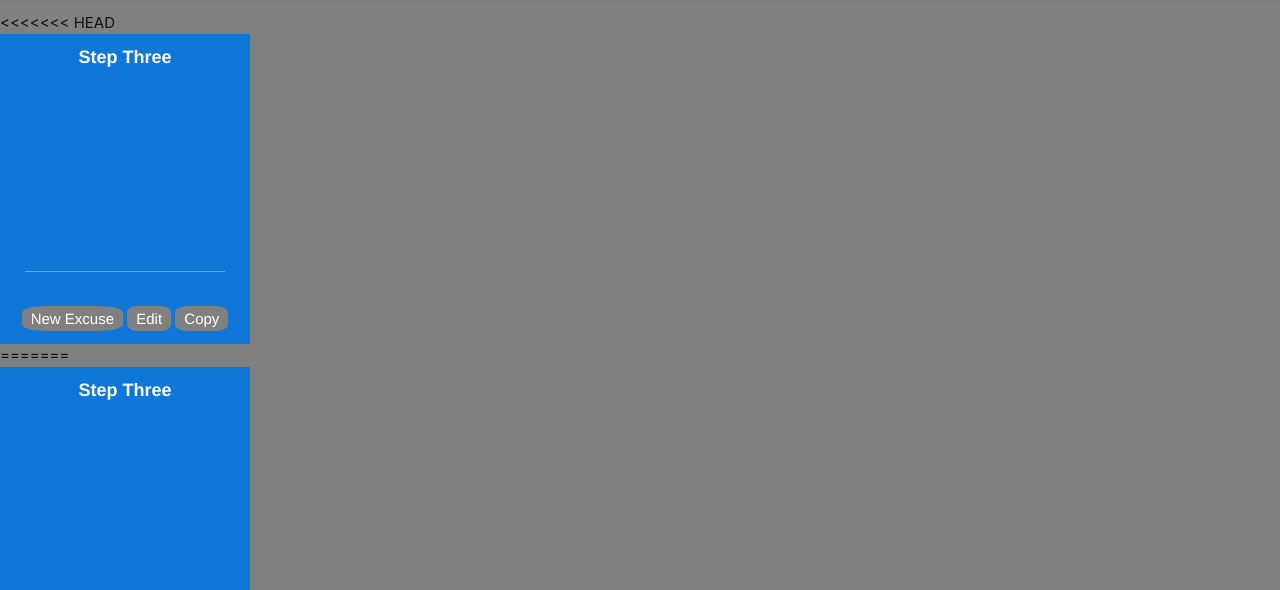
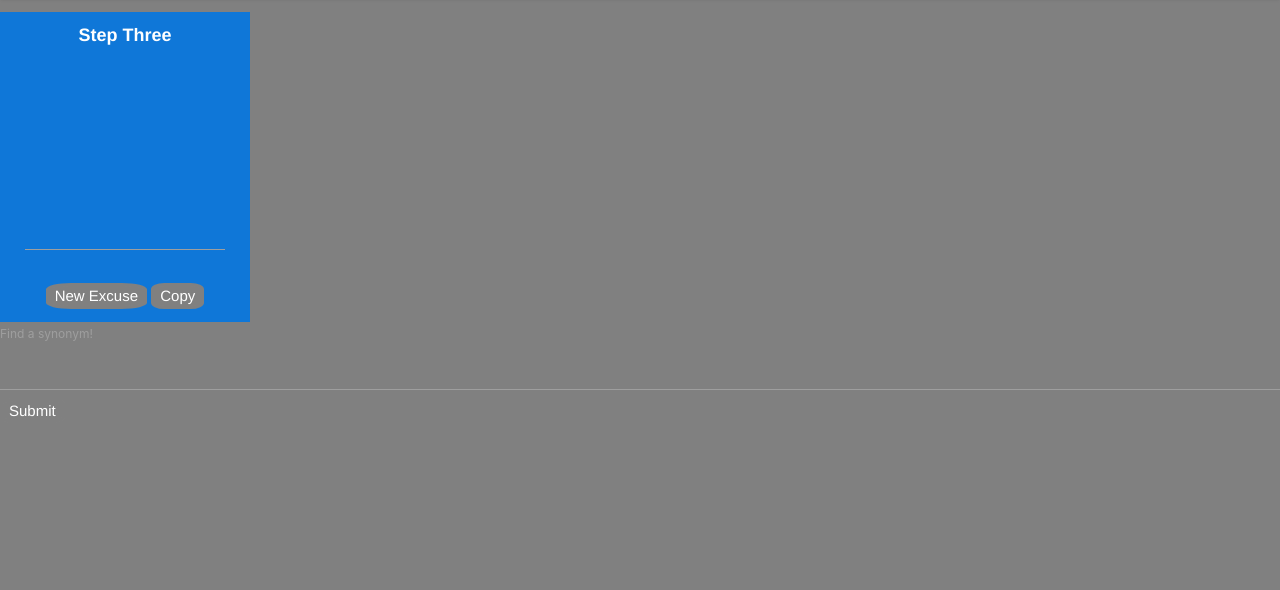
Before and after one commit to velkyam/excuse-generator, a plain HTML site: page index.html in a window 1280 px wide. Shown: the part 210-800 px from the top of the page. Drawn offline with nearby package versions, Linux system fonts and the light colour scheme.

Commit message:
merge conflicts

```diff
--- a/index.html
+++ b/index.html
@@ -21,18 +21,6 @@
 
     <!-- Step 3: excuse container -->
     <div>
-<<<<<<< HEAD
-        <section class="container-3">
-            <header>Step Three</header>
-            <input id="excuse-input" type="text">
-            <br><br>
-            <div class="button-card">
-                <button>New Excuse</button>
-                <button>Edit</button>
-                <button>Copy</button>
-            </div>
-        </section>
-=======
     <section class="container-3">
         <header>Step Three</header>
         <input id="excuse-input" type="text">
@@ -42,7 +30,6 @@
             <button id="copyBtn">Copy</button>
         </div>
     </section>
->>>>>>> dev
     </div>
     <!-- end of excuse container -->
 
```
